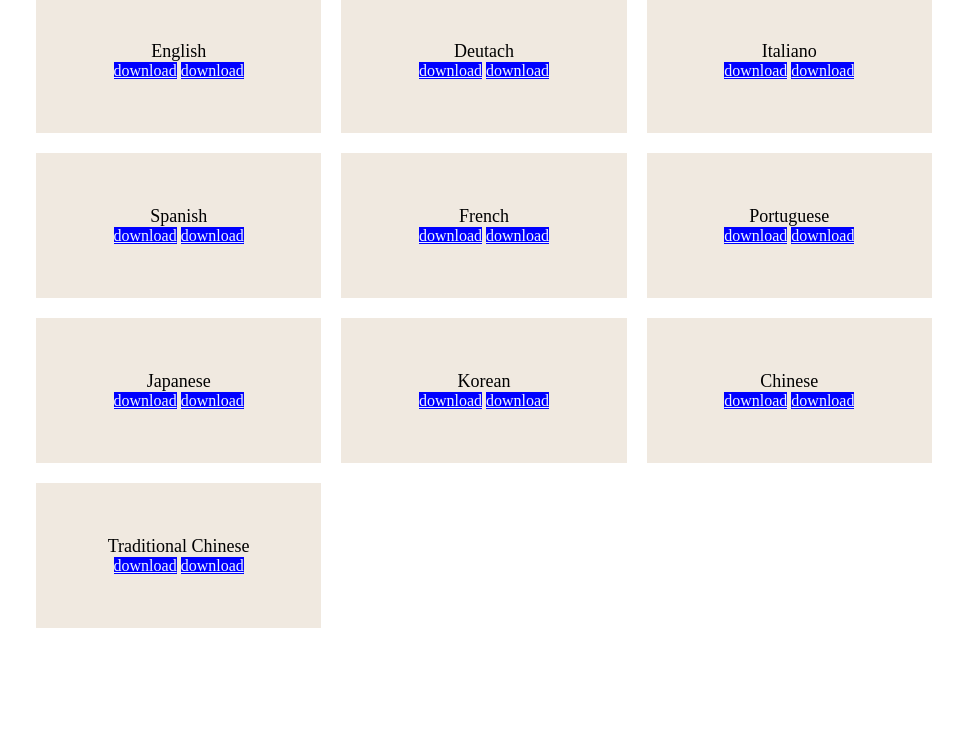
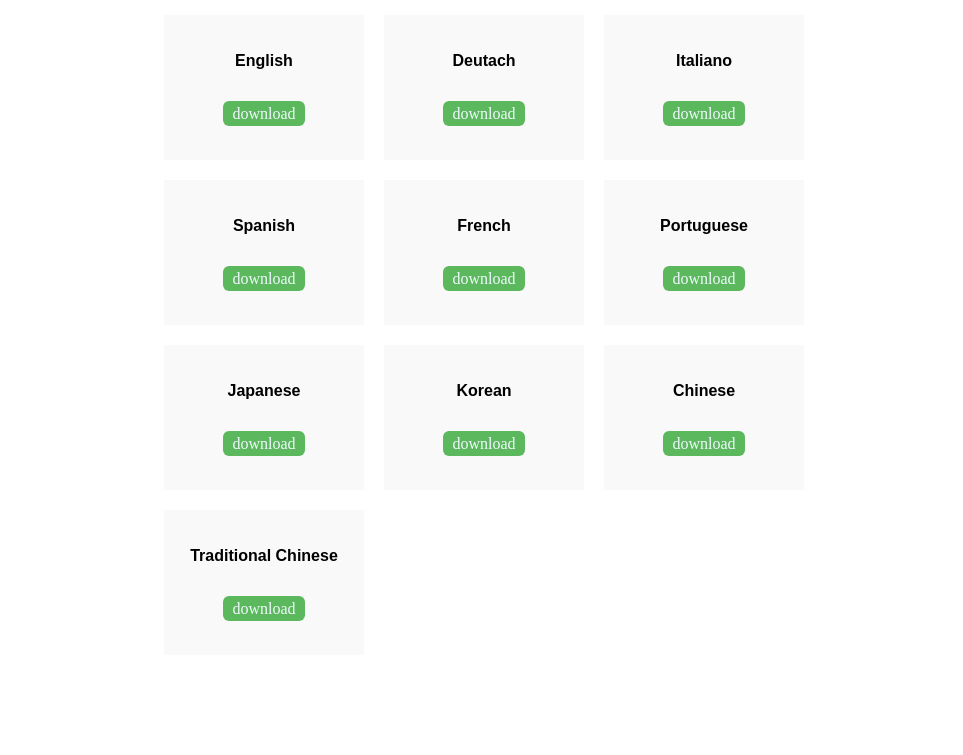
Before and after one commit to shubham-pundir0001/fullStack-dev, a plain HTML site: page level7inCSS/index.html in a window 1280 px wide. Shown: the part 95-850 px from the top of the page, without its empty margins (156-1119 px from the left). Before the commit the page ends 800 px from the top, so only its background shows below. Drawn offline with Linux system fonts and the light colour scheme.

Commit message:
chnages in ulraedit clone
more change in clonning

```diff
--- a/level7inCSS/index.html
+++ b/level7inCSS/index.html
@@ -99,54 +99,44 @@
       <div class="container">
         <div class="language">
           <div>English</div>
-          <span><a href="">download</a>
-           <a href="">download</a></span>
+          <span><a href="">download</a></span>
         </div>
           <div class="language">
             <div>Deutach</div>
-            <span><a href="">download</a>
-           <a href="">download</a></span>
+            <span><a href="">download</a></span>
           </div>
 
         <div class="language">
           <div>Italiano</div>
-         <span><a href="">download</a>
-           <a href="">download</a></span>
+         <span><a href="">download</a></span>
         </div>
         <div class="language">
           <div>Spanish</div>
-         <span><a href="">download</a>
-           <a href="">download</a></span>
+         <span><a href="">download</a></span>
         </div>
         <div class="language">
           <div>French</div>
-          <span><a href="">download</a>
-           <a href="">download</a></span>
+          <span><a href="">download</a></span>
         </div>
         <div class="language">
           <div>Portuguese</div>
-          <span><a href="">download</a>
-           <a href="">download</a></span>
+          <span><a href="">download</a></span>
         </div>
         <div class="language">
           <div>Japanese</div>
-         <span><a href="">download</a>
-           <a href="">download</a></span>
+         <span><a href="">download</a></span>
         </div>
         <div class="language">
           <div>Korean</div>
-          <span><a href="">download</a>
-           <a href="">download</a></span>
+          <span><a href="">download</a></span>
         </div>
         <div class="language">
           <div>Chinese</div>
-          <span><a href="">download</a>
-           <a href="">download</a></span>
+          <span><a href="">download</a></span>
         </div>
            <div class="language">
             <div>Traditional Chinese</div>
-            <span><a href="">download</a>
-           <a href="">download</a></span>
+            <span><a href="">download</a></span>
         </div>
       </div>
     </main>
--- a/level7inCSS/style.css
+++ b/level7inCSS/style.css
@@ -1,6 +1,11 @@
 *{
     margin: 0;
     padding: 0;
+}
+header{
+    position: absolute;
+    height: 100%;
+    width: 100%;
 }
 nav{
     display: flex;
@@ -30,15 +35,16 @@ main{
 .container{
     /* background-color: black; */
     height: 80vh;
-    width: 70vw;
+    width: 50vw;
     display: grid;
+    margin: 60px;
     grid-template-columns: 1fr 1fr 1fr;
     grid-template-rows: 1fr 1fr 1fr 1fr;
     gap: 20px;
 }
 .language{
     /* border: 2px solid red; */
-    background-color: rgb(240, 233, 224);
+    background-color: #f9f9f9;
     display: flex;
     flex-direction: column;
     align-items: center;
@@ -46,10 +52,16 @@ main{
 
 }
 .language div{
-    font-size:large;
+    padding-bottom: 35px;
+    font-weight: 600;
+    font-family: sans-serif;
 }
 .language span a{
-    background-color: blue;
+    border-radius: 6px;
+    text-decoration: none;
+
+    padding: 4px 9px;
+    background-color: #5cb85c;
     margin: 1px 0px;
     /* border: 2px solid whit */
     color: aliceblue;
--- /dev/null
+++ b/level8inCSS/style.css
@@ -0,0 +1,19 @@
+.container{
+    background-color: beige;
+    height: 50vh;
+    width: 80vw;
+}
+.box{
+    background-color: black;
+    color: antiquewhite;
+    height: 5vh;
+    width: 8vw;
+    transition-property: all;
+    transition-duration: 3s;
+    transition-timing-function: ease-in-out;
+    transition-delay: 1s;
+}
+.translate{
+    transform: translateY(10vh) translateX(10vw) ;
+    background-color: red;
+}
```
Also changed, not shown: level8inCSS/index.html (added, +14 -0 lines).
